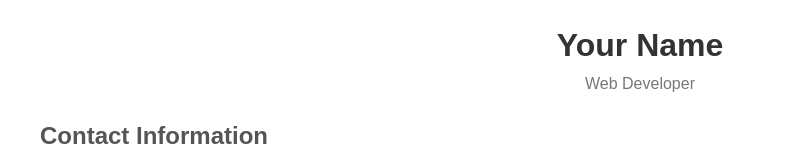
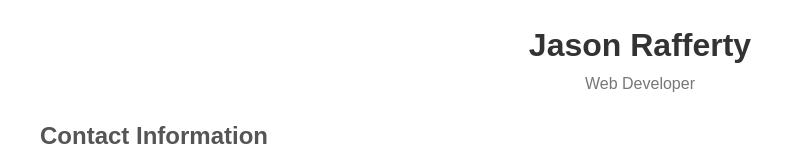
Before and after one commit to jraff123/my-first-static-web-app, a website: page src/index.html in a window 1280 px wide. Shown: the top 159 px of the page, without its empty margins (0-793 px from the left). Drawn offline with Linux system fonts and the light colour scheme.

Commit message:
Update index.html

```diff
--- a/src/index.html
+++ b/src/index.html
@@ -52,7 +52,7 @@
 <body>
 
     <header>
-        <h1>Your Name</h1>
+        <h1>Jason Rafferty</h1>
         <p>Web Developer</p>
     </header>
 
```
